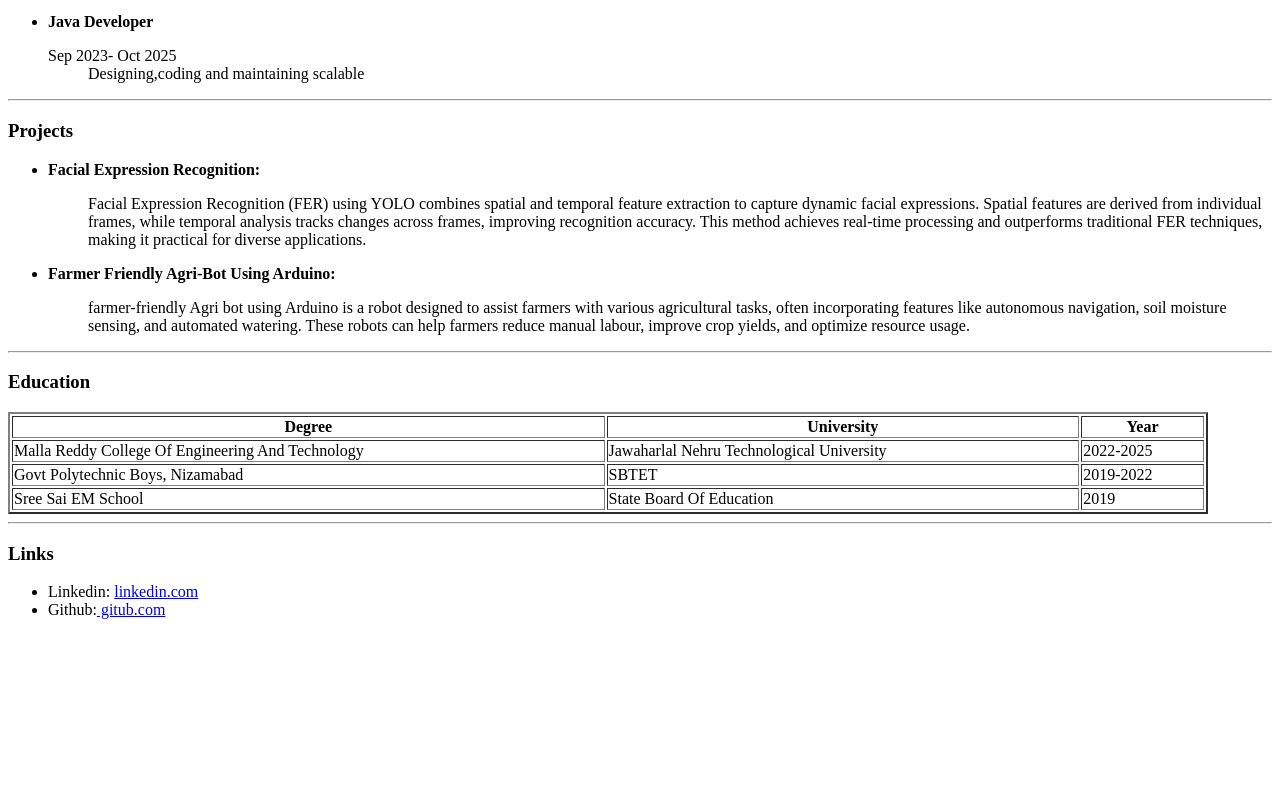
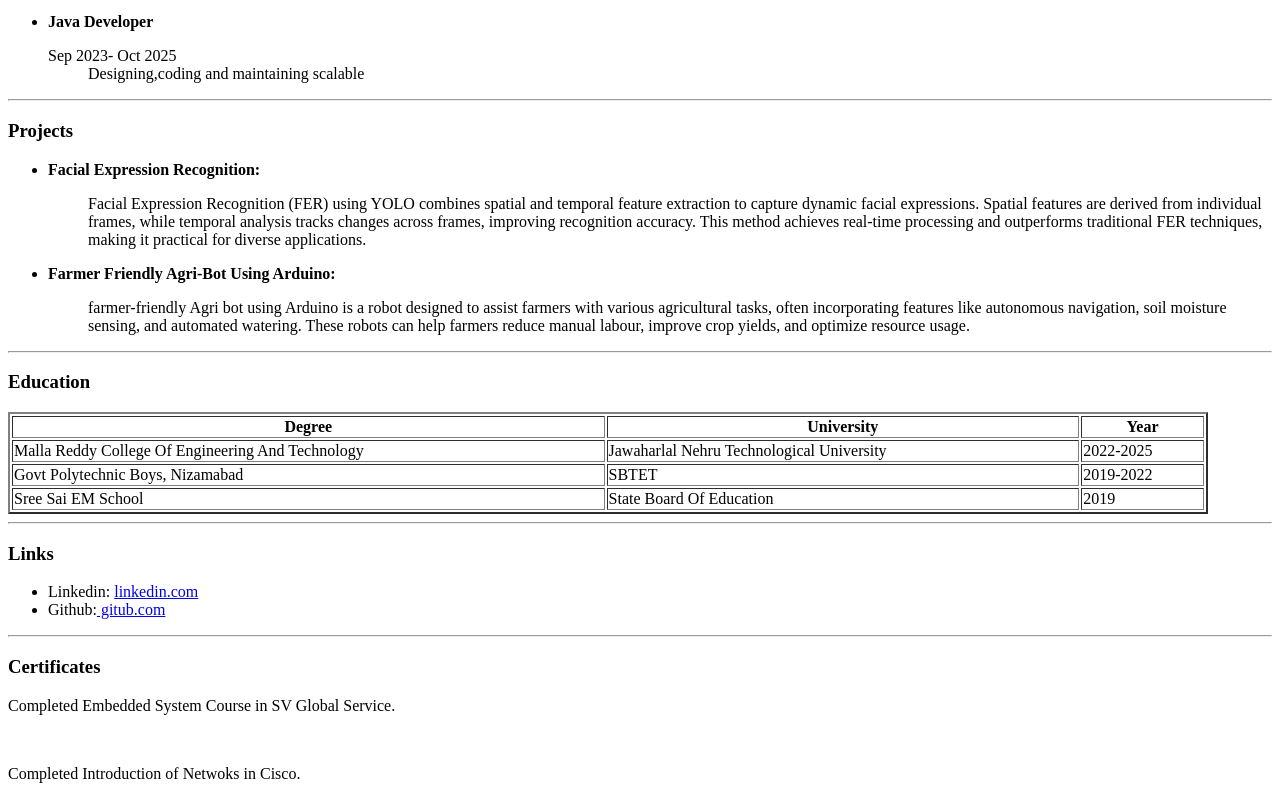
Before and after one commit to ChandanaKodimoju/Resume, a plain HTML site: page index.html in a window 1280 px wide. Shown: the part 480-1279 px from the top of the page. Before the commit the page ends 1115 px from the top, so only its background shows below. Drawn offline with Linux system fonts and the light colour scheme.

Commit message:
Certificates

```diff
--- a/index.html
+++ b/index.html
@@ -98,5 +98,9 @@ facial expressions. Spatial features are derived from individual frames, while t
         </a>
         </li>
     </ul>
+    <hr>
+    <h3>Certificates</h3>
+    <p>Completed Embedded System Course in SV Global Service.</p><br>
+    <p>Completed Introduction of Netwoks in Cisco.</p>
 </body>
 </html>
```
